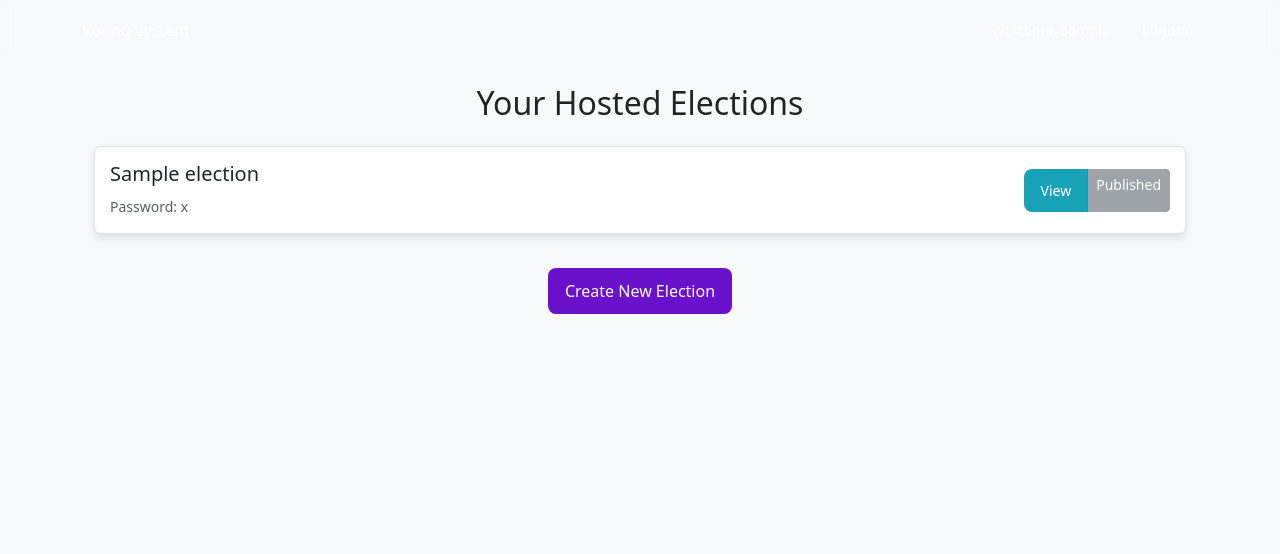
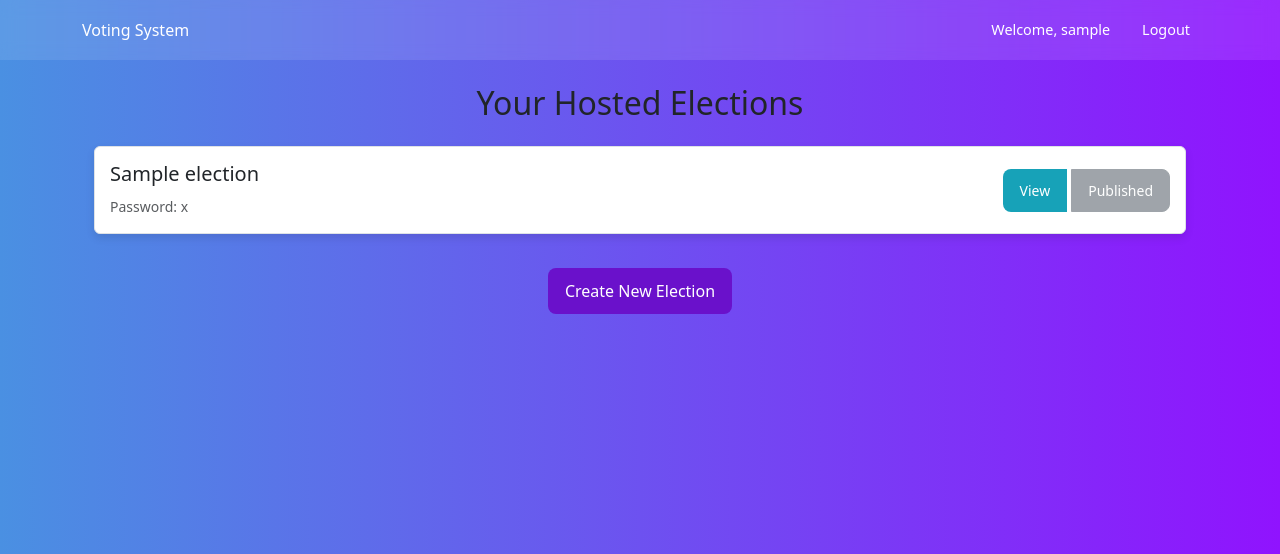
Before and after one commit to BelikeKrishna/DBMS_microproject, a Flask app: page /host in a window 1280 px wide. Shown: the top 554 px of the page. Run offline with Flask 3, Linux system fonts and the light colour scheme; the visitor is signed in with stand-in values (Sample User, id 1); tables that the repository leaves empty or names only in its code hold one stand-in row (values such as "Sample post"); some libraries are stand-ins or nearby versions.

Commit message:
stage2.8/3

```diff
--- a/app.py
+++ b/app.py
@@ -56,7 +56,7 @@ def register():
     if request.method == 'POST':
         username = request.form.get('username')
         password = request.form.get('password')
-        mail = request.form.get('mail-id')
+        mail = request.form.get('email')
         cur = mysql.connection.cursor()
 
         try:
@@ -122,12 +122,12 @@ def create_election():
             # Check if password is already used in any active election
             cur.execute("""
                 SELECT id FROM elections
-                WHERE password = %s AND results_published = 0
+                WHERE password = %s
             """, (password,))
             existing_election = cur.fetchone()
 
             if existing_election:
-                flash('This password is already in use by an active election', 'error')
+                flash('This password is unavailable', 'error')
                 return render_template('create_election.html')
 
             # Get candidate data
@@ -176,12 +176,16 @@ def participate():
 
         try:
             cur.execute("""
-                SELECT e.id, e.title, u.username as host_username
+                SELECT e.id, e.title,e.results_published, u.username as host_username
                 FROM elections e
                 JOIN users u ON e.host_id = u.id
                 WHERE e.password = %s
+
             """, (password,))
             election = cur.fetchone()
+            if(election['results_published']==1):
+                return redirect(url_for('results', election_id=election['id']))
+
 
             if election:
                 cur.execute("""
@@ -192,6 +196,7 @@ def participate():
                 if cur.fetchone():
                     flash('You have already voted in this election', 'warning')
                     return redirect(url_for('results', election_id=election['id']))
+
 
                 cur.execute("""
                     SELECT id, candidate_name
--- a/static/css/base.css
+++ b/static/css/base.css
@@ -36,3 +36,13 @@
 .navbar .nav-link {
     color: white !important;
 }
+/* General Navbar Link Styling */
+.navbar .nav-link {
+    color: white !important;
+    transition: color 0.3s ease-in-out;
+}
+
+/* Hover Effect */
+.navbar .nav-link:hover {
+    color: #ffcc00 !important; /* Change to gold/yellow on hover */
+}
--- a/static/css/create_election.css
+++ b/static/css/create_election.css
@@ -1,6 +1,6 @@
 /* General Styling */
 body {
-    background-color: #f4f4f4;
+    background: linear-gradient(to right, #4A90E2, #9013FE);
     font-family: 'Arial', sans-serif;
 }
 
--- a/static/css/host.css
+++ b/static/css/host.css
@@ -1,6 +1,20 @@
 /* General Styling */
 body {
-    background-color: #f8f9fa;
+    background: linear-gradient(to right, #4A90E2, #9013FE);
+
+}
+.btn-secondary.disabled {
+    display: flex;
+    align-items: center;
+    justify-content: center;
+    padding: 10px 16px;
+    border-radius: 8px;
+    font-size: 14px;
+}
+.btn-group {
+    display: flex;
+    align-items: center; /* Ensures vertical centering */
+    gap: 5px; /* Adds spacing between buttons */
 }
 
 /* Custom Button Styles */
--- a/static/css/results.css
+++ b/static/css/results.css
@@ -1,6 +1,7 @@
 /* General Styling */
 body {
-    background-color: #f4f4f4;
+    background: linear-gradient(to right, #4A90E2, #9013FE);
+
     font-family: 'Arial', sans-serif;
 }
 
--- a/static/css/results_pending.css
+++ b/static/css/results_pending.css
@@ -1,6 +1,7 @@
 /* General Styling */
 body {
-    background-color: #f4f4f4;
+    background: linear-gradient(to right, #4A90E2, #9013FE);
+
     font-family: 'Arial', sans-serif;
 }
 
--- a/templates/create_election.html
+++ b/templates/create_election.html
@@ -58,4 +58,5 @@
         </div>
     </div>
 </div>
+<link rel="stylesheet" href="{{ url_for('static', filename='css/create_election.css') }}">
 {% endblock %}
```
Also changed, not shown: static/css/participate.css (+8 -3 lines).
